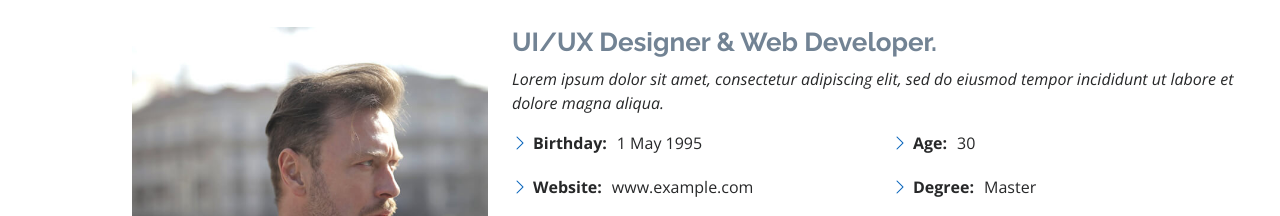
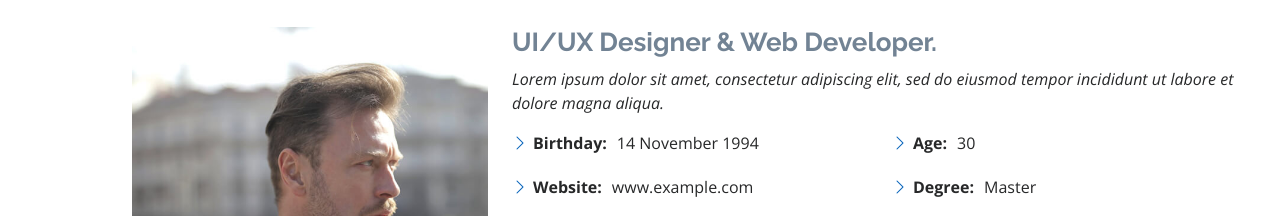
Before and after one commit to EricRyding/Portfolio, a plain HTML site: page index.html in a window 1280 px wide. Shown: the part 965-1181 px from the top of the page. Drawn offline with nearby package versions, Linux system fonts and the light colour scheme.

Commit message:
changed birthday

```diff
--- a/index.html
+++ b/index.html
@@ -99,7 +99,7 @@
             <div class="row">
               <div class="col-lg-6">
                 <ul>
-                  <li><i class="bi bi-chevron-right"></i> <strong>Birthday:</strong> <span>1 May 1995</span></li>
+                  <li><i class="bi bi-chevron-right"></i> <strong>Birthday:</strong> <span>14 November 1994</span></li>
                   <li><i class="bi bi-chevron-right"></i> <strong>Website:</strong> <span>www.example.com</span></li>
                   <li><i class="bi bi-chevron-right"></i> <strong>Phone:</strong> <span>+123 456 7890</span></li>
                   <li><i class="bi bi-chevron-right"></i> <strong>City:</strong> <span>New York, USA</span></li>
```
